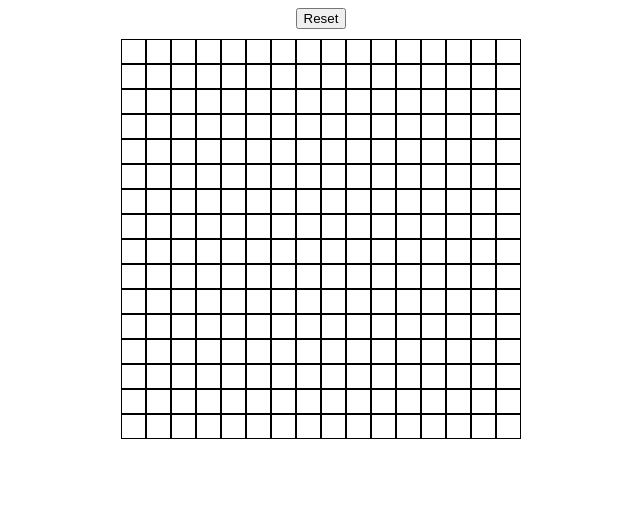
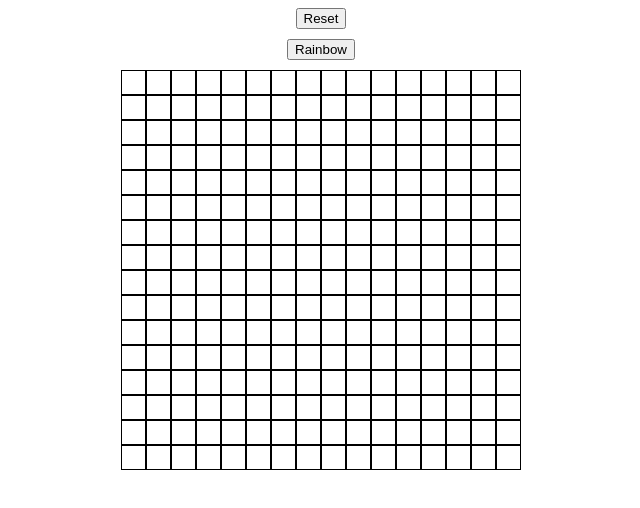
Before and after one commit to Danjor225/odin-etchsketch, a plain HTML site: page index.html in a window 1280 px wide. Shown: the whole page, without its empty margins (319-959 px from the left). Drawn offline with Linux system fonts and the light colour scheme.

Commit message:
Add Rainbow button

```diff
--- a/index.html
+++ b/index.html
@@ -10,6 +10,8 @@
 <body>
     <div id="container">
         <button id="reset-button">Reset</button>
+        <button id="color-button">Rainbow</button>
+
         <div id = "grid-container">
 
         </div>
--- a/styles.css
+++ b/styles.css
@@ -24,6 +24,6 @@
    flex-grow: 1;
 }
 
-#reset-button{
+#reset-button, #color-button{
    margin-bottom: 10px;
 }
```
